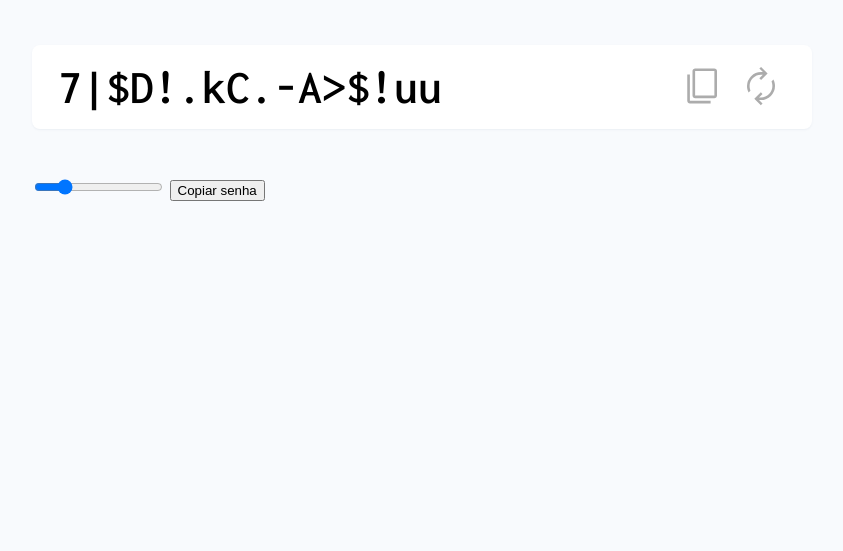
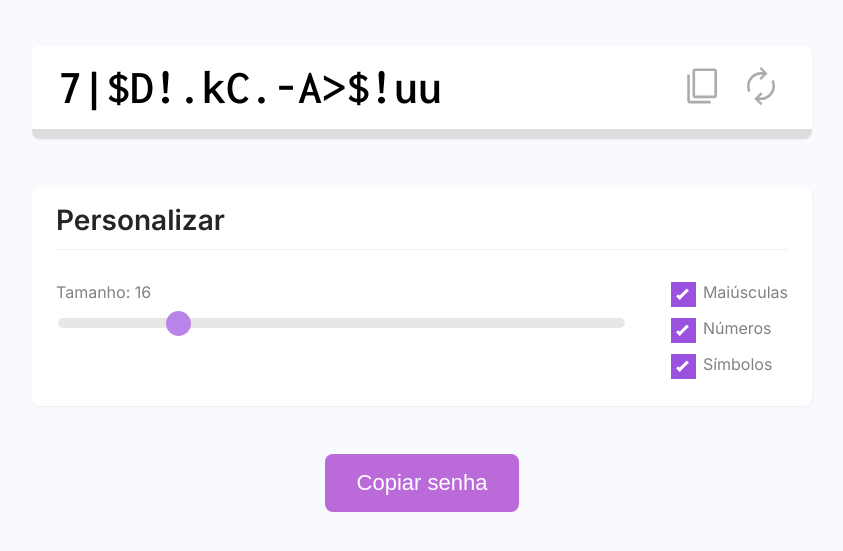
Before and after one commit to Ageursilva/password-generator, a plain HTML site: page index.html in a window 1280 px wide. Shown: the part 87-638 px from the top of the page, without its empty margins (218-1061 px from the left). Drawn offline with Linux system fonts and the light colour scheme.

Commit message:
Melhora no CSS e configuração das box
Foi feito algumas melhorias no CSS, adicionados alguns botões e separado o JS do html

```diff
--- a/index.html
+++ b/index.html
@@ -33,54 +33,51 @@
                     <img src="renew.svg" alt="Renew Bottom" width="42"/>
                 </button>
             </div>
-            <div class="security-indicator">
-                <div id="security-indicator-bar" class="bar" style="width: 90%"></div>
-              </div>
+        </div>
+        <div class="security-indicator">
+            <div id="security-indicator-bar" class="bar" style="width: 90%"></div>
         </div>
     </section>
 
+    <section class="box customize">
+        <h3 class="title">Personalizar</h3>
+        <div class="action">
+        <div class="password-length">
+            <p>Tamanho: <span id="password-length-text">16</span></p>
+        <input
+        type="range"
+        name="password-length"
+        class="slider"
+        value="16"
+        id="password-length"
+        min="4"
+        max="64"
+        />
+        </div>
+        <div class="config">
+            <label class="checkbox-container">
+                <span class="text">Maiúsculas</span>
+                <input type="checkbox" id="uppercase-check" checked/>
+                <span class="checkmark"></span>
+            </label>
+            <label class="checkbox-container">
+                <span class="text">Números </span>
+                <input type="checkbox" id="number-check" checked/>
+                <span class="checkmark"></span>
+            </label>
+            <label class="checkbox-container">
+                <span class="text">Símbolos</span>
+                <input type="checkbox" id="symbol-check" checked/>
+                <span class="checkmark"></span>
+            </label>
+        </div>
+    </div>
+    </section>
+    <div class="submit">
+        <button id="copy-2">Copiar senha</button>
+    </div>
 
-    <input type="range"
-    name="password-lenght"
-    value="16"
-    id="password-lenght"
-    min="4"
-    max="64"/>
-
-    <button id="copy-2">Copiar senha</button>
 </main>
-    <script>
-    let passwordLenght = 16
-    const inputEl = document.querySelector ("#password")
-
-       function  generatePassword() {
-        const chars =
-            "abcçdefghijklmnopqrstuvwxyzABCÇDEFGHIJKLMNOPQRSTUVWXYZ1234565789!#$%&()*+,-./:;<=>?@[]^_{|}"
-
-            let password =''
-
-            for(let i= 0; i< passwordLenght;i++){
-                const randomNumber = Math.floor(Math.random()* chars.length)
-                password += chars.substring(randomNumber,randomNumber + 1)
-        }
-
-          inputEl.value= password
-    }
-
-    function copy(){
-        navigator.clipboard.writeText(inputEl.value)
-    }
-
-    const passwordLenghtEl = document.querySelector('#password-lenght')
-    passwordLenghtEl.addEventListener("input",function(){
-        passwordLenght=passwordLenghtEl.value
-        generatePassword()
-    })
-    document.querySelector("#copy-1").addEventListener('click',copy)
-    document.querySelector("#copy-2").addEventListener('click',copy)
-
-    generatePassword()
-    </script>
-
+<script src="scripts.js"></script>
 </body>
 </html>
--- /dev/null
+++ b/scripts.js
@@ -0,0 +1,30 @@
+let passwordLenght = 16
+const inputEl = document.querySelector ("#password")
+
+   function  generatePassword() {
+    const chars =
+        "abcçdefghijklmnopqrstuvwxyzABCÇDEFGHIJKLMNOPQRSTUVWXYZ1234565789!#$%&()*+,-./:;<=>?@[]^_{|}"
+
+        let password =''
+
+        for(let i= 0; i< passwordLenght;i++){
+            const randomNumber = Math.floor(Math.random()* chars.length)
+            password += chars.substring(randomNumber,randomNumber + 1)
+    }
+
+      inputEl.value= password
+}
+
+function copy(){
+    navigator.clipboard.writeText(inputEl.value)
+}
+
+const passwordLenghtEl = document.querySelector('#password-length')
+passwordLenghtEl.addEventListener("input",function(){
+    passwordLenght=passwordLenghtEl.value
+    generatePassword()
+})
+document.querySelector("#copy-1").addEventListener('click',copy)
+document.querySelector("#copy-2").addEventListener('click',copy)
+
+generatePassword()
--- a/style.css
+++ b/style.css
@@ -87,3 +87,117 @@ body {
   .security-indicator .bar.safe {
     background-color: #27ae60;
   }
+  .customize {
+    padding: 1rem 1.5rem;
+  }
+  .customize .title {
+    border-bottom: 1px solid #f0f0f0;
+    font-size: 1.75rem;
+    font-weight: bold;
+    margin-bottom: 2rem;
+    padding-bottom: 0.75rem;
+  }
+  .customize .action {
+    display: flex;
+    gap: 3rem;
+    color: #828282;
+  }
+  .customize .password-length {
+    flex: 1;
+  }
+  .customize .password-length .slider {
+    appearance: none;
+    -webkit-appearance: none;
+    height: 10px;
+    background: #dddddd;
+    outline: none;
+    border-radius: 8px;
+    width: 100%;
+    opacity: 0.7;
+    transition: opacity 0.2s;
+    margin-top: 1rem;
+  }
+  .customize .password-length .slider:hover {
+    opacity: 1;
+  }
+  .customize .password-length .slider::-webkit-slider-thumb {
+    -webkit-appearance: none;
+    appearance: none;
+    width: 25px;
+    height: 25px;
+    border-radius: 25px;
+    background: #9b51e0;
+    cursor: pointer;
+  }
+  .customize .password-length .slider::-moz-range-thumb {
+    width: 25px;
+    height: 25px;
+    border-radius: 25px;
+    background: #9b51e0;
+    cursor: pointer;
+  }
+
+  .checkbox-container {
+    display: block;
+    position: relative;
+    padding-left: 2rem;
+    margin-bottom: 1rem;
+    cursor: pointer;
+    -webkit-user-select: none;
+    -moz-user-select: none;
+    -ms-user-select: none;
+    user-select: none;
+  }
+  .checkbox-container input {
+    position: absolute;
+    height: 0;
+    width: 0;
+    opacity: 0;
+    cursor: pointer;
+  }
+  .checkbox-container .checkmark {
+    position: absolute;
+    top: 0;
+    left: 0;
+    height: 25px;
+    width: 25px;
+    background-color: #dddddd;
+    transition: all 0.2s;
+  }
+  .checkbox-container:hover input ~ .checkmark {
+    background-color: #cccccc;
+  }
+  .checkbox-container input:checked ~ .checkmark {
+    background-color: #9b51e0;
+  }
+  .checkbox-container .checkmark:after {
+    content: "";
+    display: none;
+    position: absolute;
+    left: 9px;
+    top: 5px;
+    width: 5px;
+    height: 13px;
+    border: solid white;
+    border-width: 0 3px 3px 0;
+    transform: rotate(45deg);
+  }
+  .checkbox-container input:checked ~ .checkmark:after {
+    display: block;
+  }
+  .submit{
+    text-align: center;
+  }
+  .submit button{
+    background-color: #bb6bd9;
+    font-size: 1.375rem;
+    color:#fff;
+    border: none;
+    border-radius: 8px;
+    cursor: pointer;
+    padding: 1rem 2rem;
+    transition: all 0.2s;
+  }
+  .submit button:hover{
+    background-color:#9b51e0;
+  }
```
